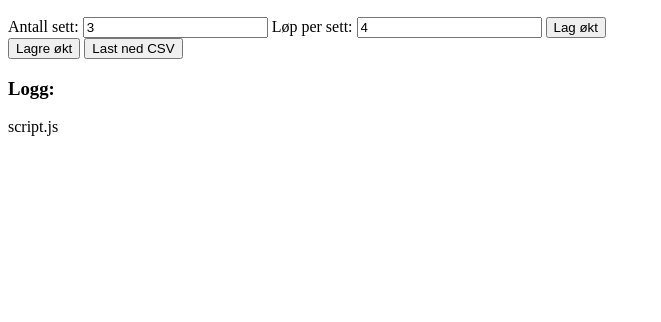
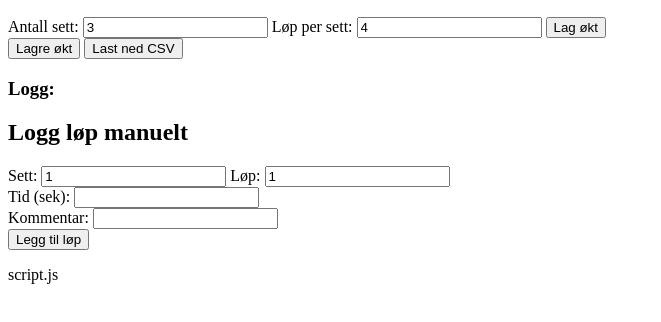
Before and after one commit to evenpettersen93-ux/Sprint-App, a plain HTML site: page index.html in a window 1280 px wide. Shown: the part 136-458 px from the top of the page, without its empty margins (0-661 px from the left). Drawn offline with Linux system fonts and the light colour scheme.

Commit message:
Update index.html

```diff
--- a/index.html
+++ b/index.html
@@ -28,6 +28,20 @@
     <pre id="logOutput"></pre>
   </section>
 
+  <section>
+    <h2>Logg løp manuelt</h2>
+    <label for="manualSet">Sett:</label>
+    <input type="number" id="manualSet" min="1" value="1">
+    <label for="manualRep">Løp:</label>
+    <input type="number" id="manualRep" min="1" value="1"><br>
+    <label for="manualTime">Tid (sek):</label>
+    <input type="number" id="manualTime" step="0.01"><br>
+    <label for="manualComment">Kommentar:</label>
+    <input type="text" id="manualComment"><br>
+    <button onclick="logManualRun()">Legg til løp</button>
+    <ul id="manualLogList"></ul>
+  </section>
+
   script.js</script>
 </body>
 </html>
```
